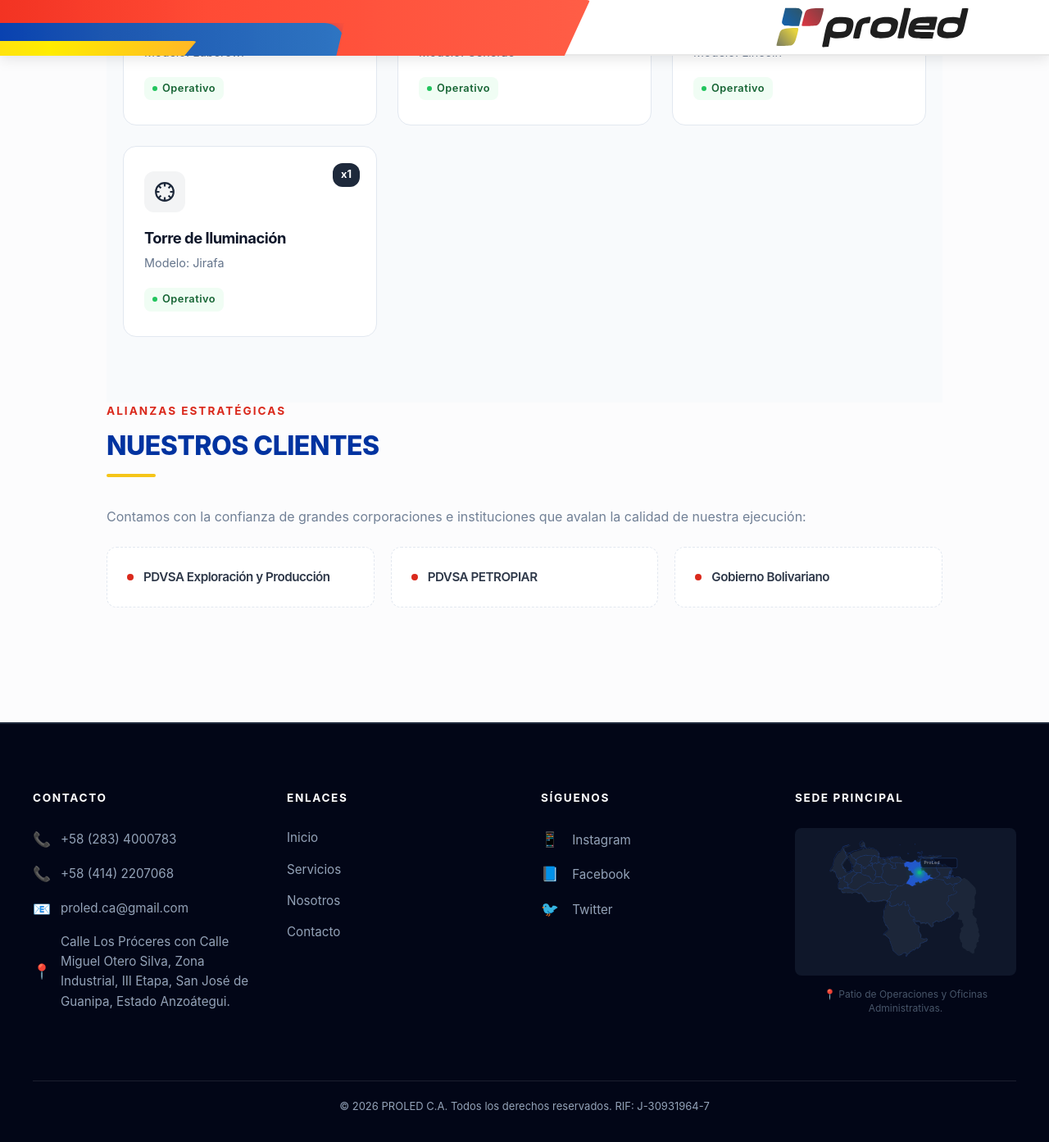
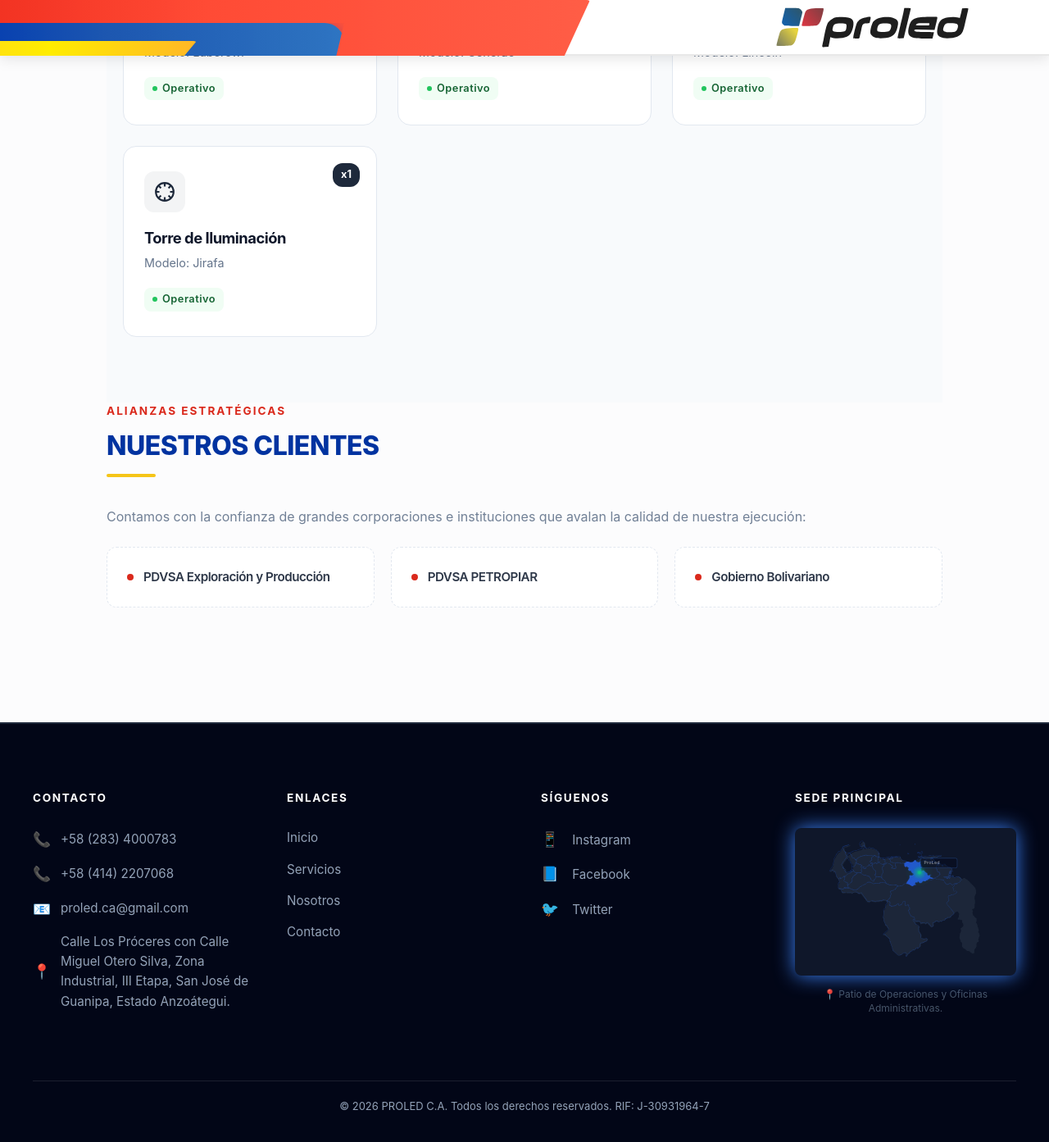
Before and after one commit to ing-nestorgomez/belorp, a Jekyll site: the page built from index.html, in a window 1280 px wide and 1400 px high, scrolled down 4808 px. Shown: the top 1393 px of the window at 82% size. Built offline with Jekyll 4.4.1, drawn with Linux system fonts in a browser that asks for light colours.

Commit message:
Add drop-shadow effect to map container

```diff
--- a/assets/css/styles.css
+++ b/assets/css/styles.css
@@ -898,6 +898,7 @@
   overflow: hidden;
   border-radius: 8px;
   background-color: #0f172a; /* Fondo oscuro del recuadro */
+  filter: drop-shadow(0 0 12px #3b82f6); /* Resplandor azul neon a tu mapa */
 }
 
 /* Regla general para las capas de imágenes */
```
